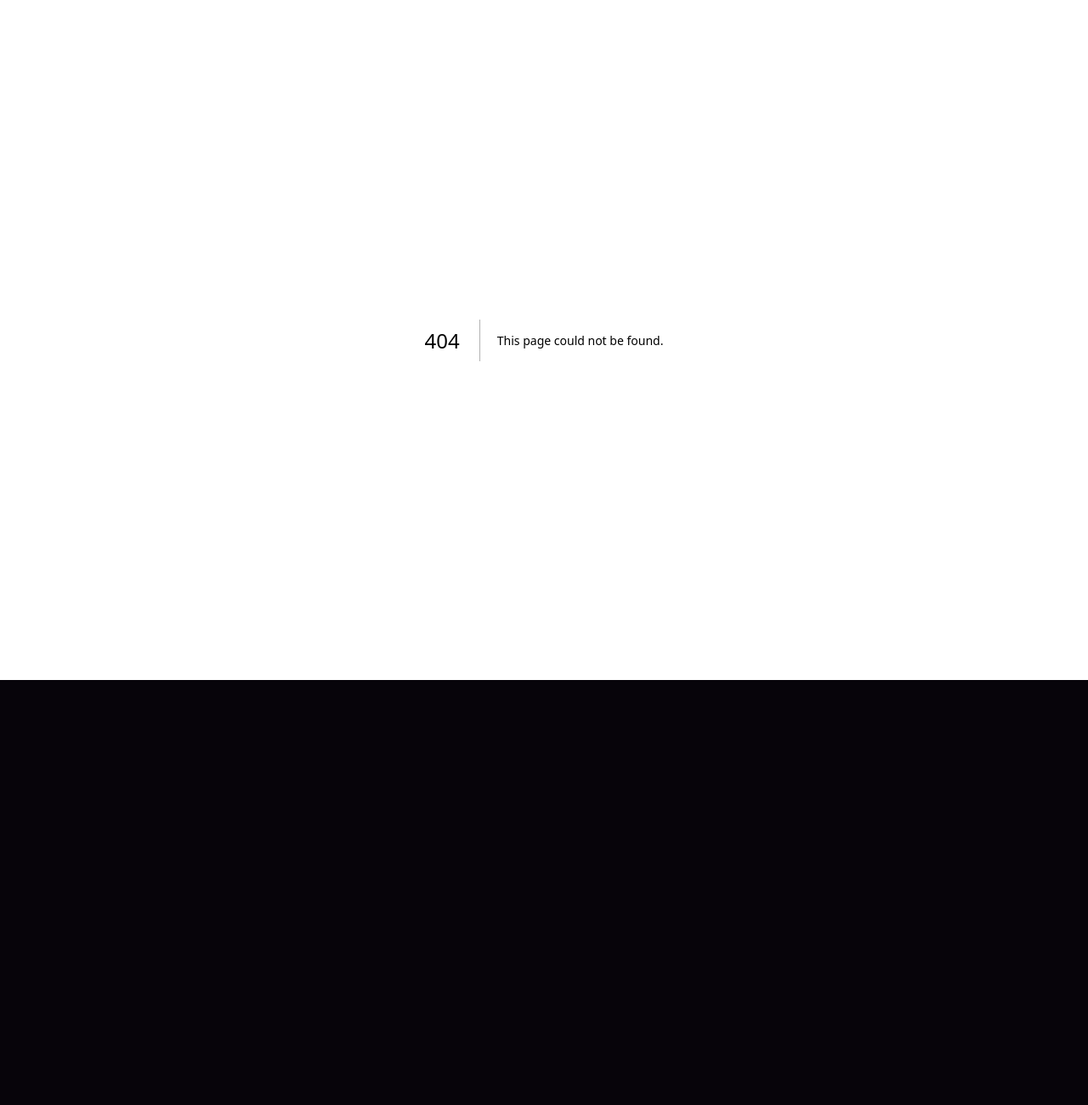
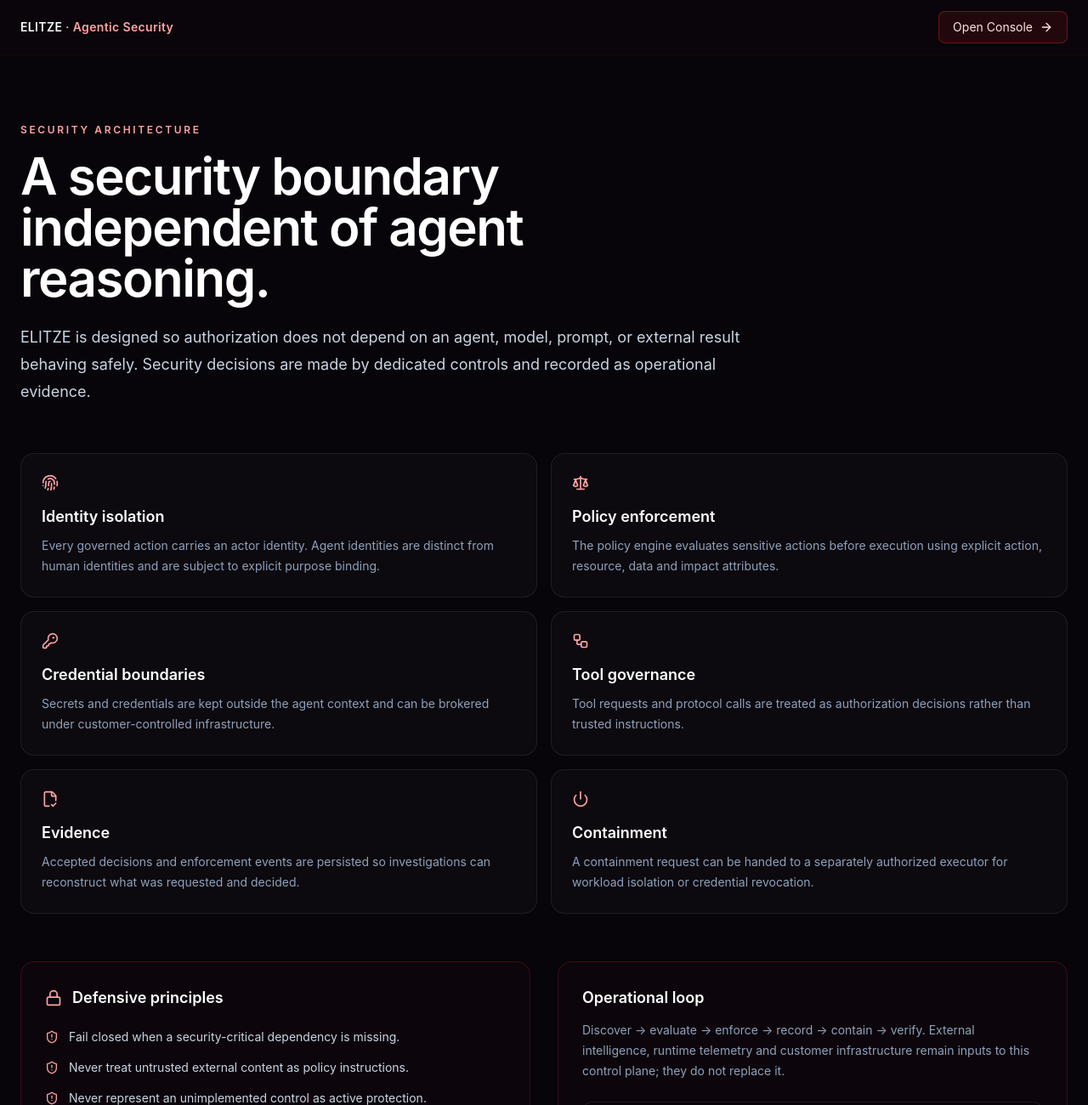
Before and after one commit to terrell0780/elitze-agentic-security, a Next.js app: page /security in a window 1280 px wide. Before the commit this address had no page. Shown: the top 1300 px of the page at 85% size. Before the commit the page ends 800 px from the top, so only its background shows below. Built offline with nearby package versions, Linux system fonts and the light colour scheme.

Commit message:
feat: add crawlable ELITZE security architecture page

```diff
--- /dev/null
+++ b/src/app/security/page.tsx
@@ -0,0 +1,42 @@
+import Link from "next/link";
+import { ArrowRight, FileCheck2, Fingerprint, KeyRound, Lock, Power, Scale, ShieldAlert, Workflow } from "lucide-react";
+
+export const metadata = {
+  title: "Security Architecture | ELITZE · Agentic Security",
+  description: "ELITZE · Agentic Security defensive architecture for identity, policy enforcement, tool control, evidence and containment.",
+};
+
+const controls = [
+  [Fingerprint, "Identity isolation", "Every governed action carries an actor identity. Agent identities are distinct from human identities and are subject to explicit purpose binding."],
+  [Scale, "Policy enforcement", "The policy engine evaluates sensitive actions before execution using explicit action, resource, data and impact attributes."],
+  [KeyRound, "Credential boundaries", "Secrets and credentials are kept outside the agent context and can be brokered under customer-controlled infrastructure."],
+  [Workflow, "Tool governance", "Tool requests and protocol calls are treated as authorization decisions rather than trusted instructions."],
+  [FileCheck2, "Evidence", "Accepted decisions and enforcement events are persisted so investigations can reconstruct what was requested and decided."],
+  [Power, "Containment", "A containment request can be handed to a separately authorized executor for workload isolation or credential revocation."],
+];
+
+const principles = [
+  "Fail closed when a security-critical dependency is missing.",
+  "Never treat untrusted external content as policy instructions.",
+  "Never represent an unimplemented control as active protection.",
+  "Keep internal control credentials out of browser clients.",
+];
+
+export default function SecurityPage() {
+  return (
+    <main className="min-h-screen bg-[#07040a] text-slate-100">
+      <header className="border-b border-red-950/40 bg-[#09050a]"><div className="mx-auto flex h-16 max-w-7xl items-center justify-between px-6"><Link href="/" className="text-sm font-semibold tracking-wide text-white">ELITZE <span className="text-red-300">· Agentic Security</span></Link><Link href="/console" className="inline-flex items-center gap-2 rounded-lg border border-red-500/35 bg-red-500/10 px-4 py-2 text-sm text-red-100">Open Console <ArrowRight className="h-4 w-4" /></Link></div></header>
+      <div className="mx-auto max-w-7xl px-6 py-20">
+        <div className="max-w-4xl"><p className="text-xs font-semibold uppercase tracking-[0.22em] text-red-300">Security architecture</p><h1 className="mt-4 text-4xl font-semibold tracking-tight text-white sm:text-6xl">A security boundary independent of agent reasoning.</h1><p className="mt-6 text-lg leading-8 text-slate-300">ELITZE is designed so authorization does not depend on an agent, model, prompt, or external result behaving safely. Security decisions are made by dedicated controls and recorded as operational evidence.</p></div>
+        <div className="mt-14 grid gap-4 md:grid-cols-2">
+          {controls.map(([Icon, title, description]) => { const C = Icon as typeof Fingerprint; return <article key={title as string} className="rounded-2xl border border-white/8 bg-white/[0.025] p-6"><C className="h-5 w-5 text-red-300" /><h2 className="mt-4 text-lg font-semibold text-white">{title as string}</h2><p className="mt-2 text-sm leading-6 text-slate-400">{description as string}</p></article>; })}
+        </div>
+        <section className="mt-14 grid gap-8 lg:grid-cols-[1fr_1fr]">
+          <div className="rounded-2xl border border-red-900/40 bg-[#0c060c] p-7"><div className="flex items-center gap-3"><Lock className="h-5 w-5 text-red-300" /><h2 className="text-lg font-semibold text-white">Defensive principles</h2></div><ul className="mt-5 space-y-3">{principles.map((p) => <li key={p} className="flex gap-3 text-sm leading-6 text-slate-300"><ShieldAlert className="mt-1 h-4 w-4 shrink-0 text-red-300" />{p}</li>)}</ul></div>
+          <div className="rounded-2xl border border-red-900/40 bg-[#0c060c] p-7"><h2 className="text-lg font-semibold text-white">Operational loop</h2><p className="mt-3 text-sm leading-6 text-slate-400">Discover → evaluate → enforce → record → contain → verify. External intelligence, runtime telemetry and customer infrastructure remain inputs to this control plane; they do not replace it.</p><div className="mt-6 rounded-xl border border-white/8 bg-black/20 p-4 font-mono text-xs text-slate-400">ELITZE security decision → persisted evidence → authorized containment path</div></div>
+        </section>
+        <div className="mt-10 flex flex-wrap gap-3"><Link href="/platform" className="rounded-lg border border-white/10 px-4 py-2 text-sm text-slate-200">Platform</Link><Link href="/use-cases" className="rounded-lg border border-white/10 px-4 py-2 text-sm text-slate-200">Use cases</Link><Link href="/console" className="rounded-lg bg-red-500 px-4 py-2 text-sm font-semibold text-white">Console</Link></div>
+      </div>
+    </main>
+  );
+}
```
